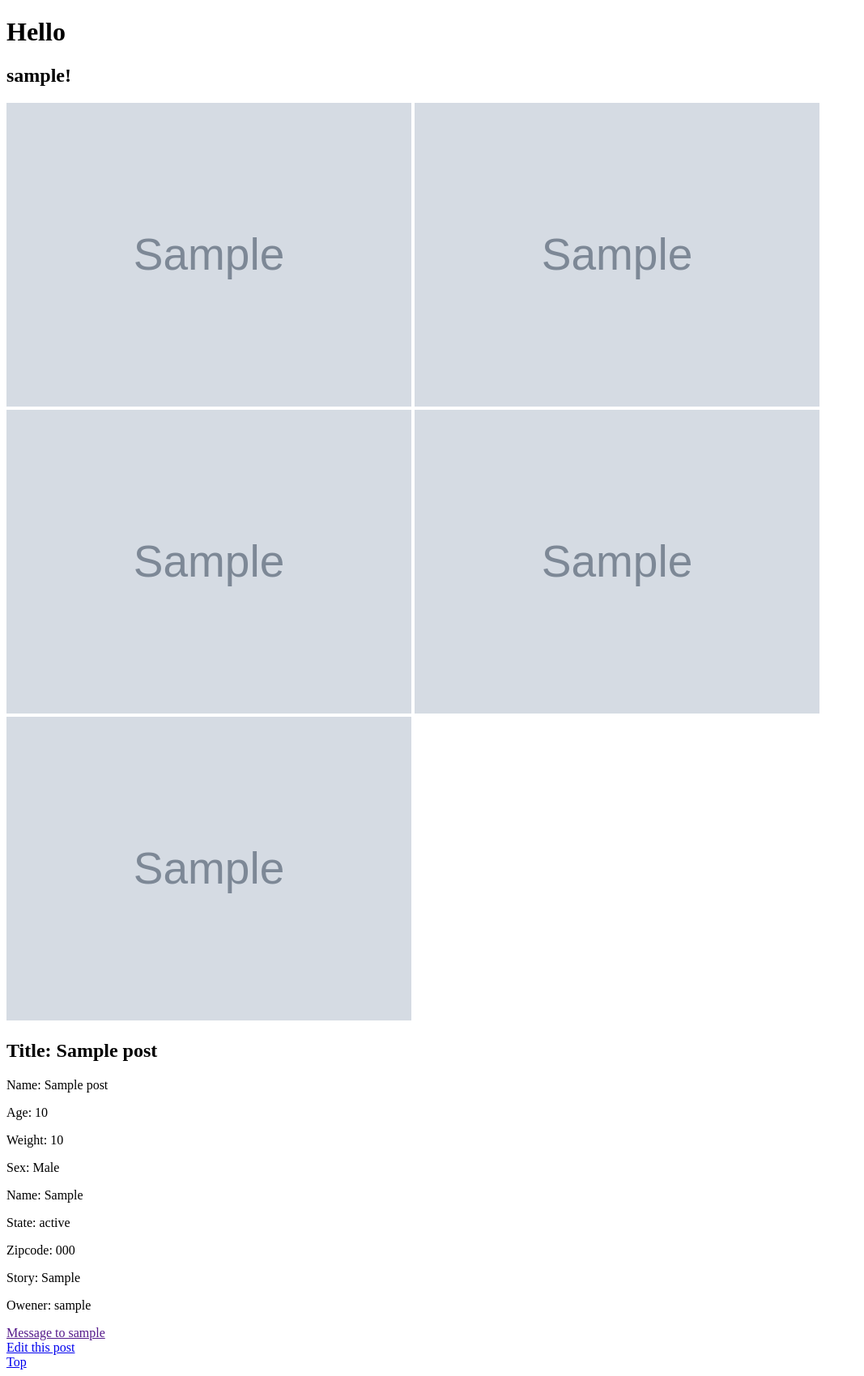
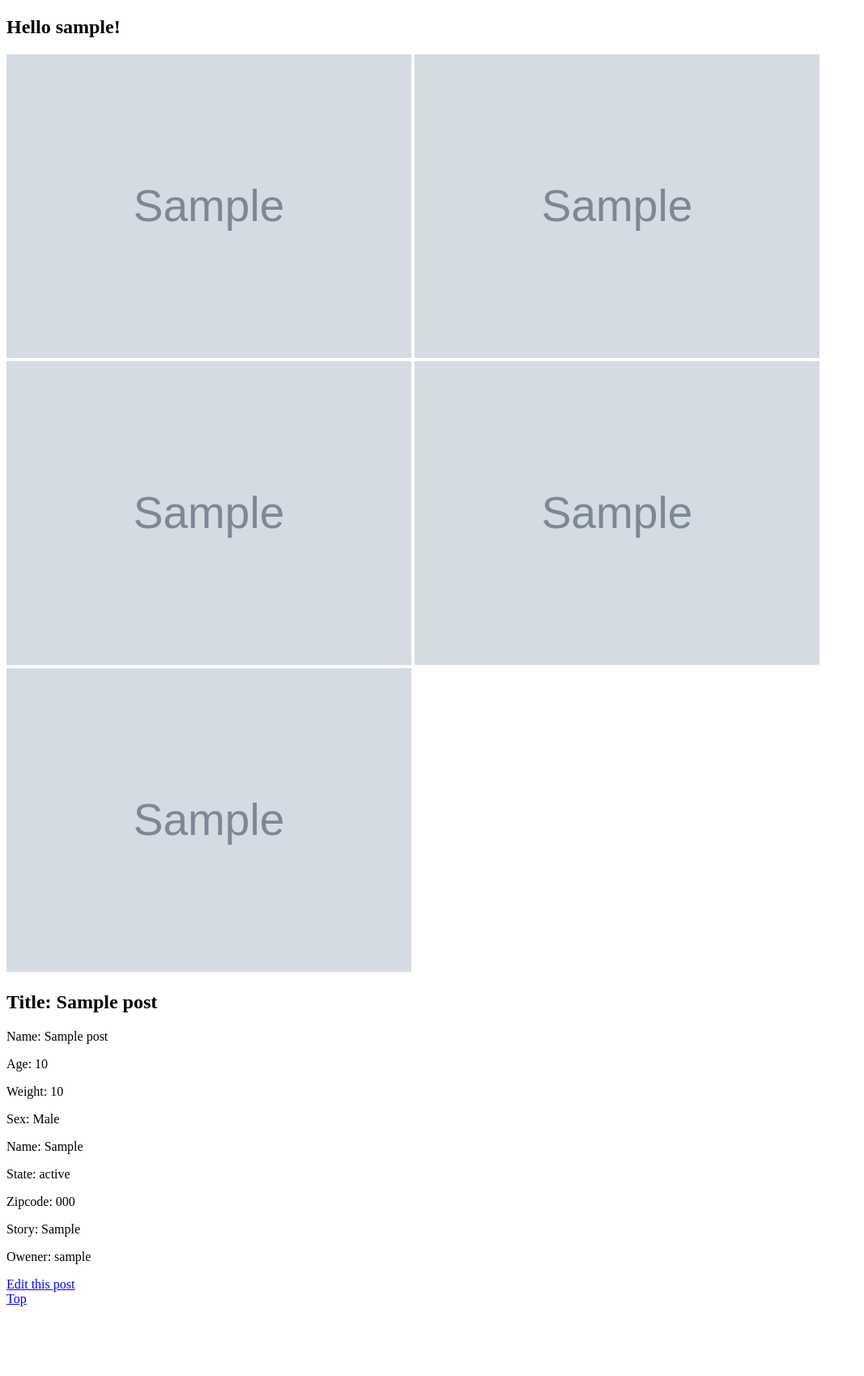
Before and after one commit to toma1031/adoptanimals, a Django app: page /post_detail/1/ in a window 1280 px wide. Shown: the part 114-1813 px from the top of the page at 81% size, without its empty margins (0-1067 px from the left). After the commit the page ends 1727 px from the top, so only its background shows below. Run offline with Django 3.2, Linux system fonts and the light colour scheme; a user stored in the database is signed in; tables that the repository leaves empty hold one stand-in row (values such as "Sample post"); grey boxes marked "Sample" are stand-in pictures.

Commit message:
improve post update function

```diff
--- a/adopt_animals/templates/adopt_animals/pets/post_detail.html
+++ b/adopt_animals/templates/adopt_animals/pets/post_detail.html
@@ -1,8 +1,7 @@
 {% extends 'base.html' %}
 {% block main %}
 {% if user.is_authenticated %}
-<h1>Hello</h1>
-<h2 class="">{{ user.get_username }}!</h2>
+<h2 class="">Hello {{ user.get_username }}!</h2>
 {% endif %}
 <div class="card mb-4">
   <img src="{{ post.photo.url }}" alt="" class="card-img-top index-img" width="500">
@@ -36,8 +35,14 @@
   <p class="card-text">Zipcode: {{ user.zipcode }}</p>
   <p class="card-text">Story: {{ post.story }}</p>
   <p class="card-text">Owener: {{ post.user }}</p>
-  <a class="btn btn-primary" href="" >Message to {{ user.get_username }}</a><br>
+  <!-- ユーザーが投稿者でない場合表示する -->
+  {% if not user == post.user %}
+  <a class="btn btn-primary" href="" >Message to {{ post.user }}</a><br>
+  {% endif %}
+  <!-- もしユーザーが投稿者だった場合表示する  -->
+  {% if user == post.user %}
   <a class="btn btn-primary" href="{% url 'adopt_animals:post_update' post.id %}" >Edit this post</a><br>
+  {% endif %}
   <a class="btn btn-primary" href="/" >Top</a>
 </div>
 {% endblock main %}
--- a/adopt_animals/templates/adopt_animals/pets/post_update_form.html
+++ b/adopt_animals/templates/adopt_animals/pets/post_update_form.html
@@ -1,5 +1,6 @@
 {% extends 'base.html' %}
 {% block main %}
+<h2 class="">Hello {{ user.get_username }}!</h2>
 <div class="my-4">
   <h2>Post Update</h2>
 </div>
--- a/adopt_animals/views.py
+++ b/adopt_animals/views.py
@@ -1,4 +1,4 @@
-from django.shortcuts import render, redirect, reverse
+from django.shortcuts import render, redirect, reverse, get_object_or_404
 from django.urls import reverse_lazy
 from django.views.generic import TemplateView, CreateView, ListView, DetailView, UpdateView
 from django.contrib.auth.mixins import LoginRequiredMixin
@@ -53,3 +53,15 @@ class PostUpdateView(LoginRequiredMixin, UpdateView):
     # 引数が必要になる(今回の場合<pk: id)URLにリダイレクトさせる時は別途get_success_urlを継承してあげる必要があります。
     def get_success_url(self):
         return reverse('adopt_animals:post_detail', kwargs={'pk': self.object.id})
+
+    def get(self, request, *args, **kwargs):
+      # Postオブジェクトを取得する
+      # 該当のPostオブジェクトが存在しない場合HTTPのステータスが404になるのでページが存在しないことになります。
+        post = get_object_or_404(Post, pk=self.kwargs['pk'])
+        # 投稿したユーザーとログイン中のユーザーが一致すれば
+        if self.request.user == post.user:
+          # アクセスさせる
+            return super().get(request, **kwargs)
+        else:
+          # それ以外はindexへ
+            return redirect('adopt_animals:index')
```
